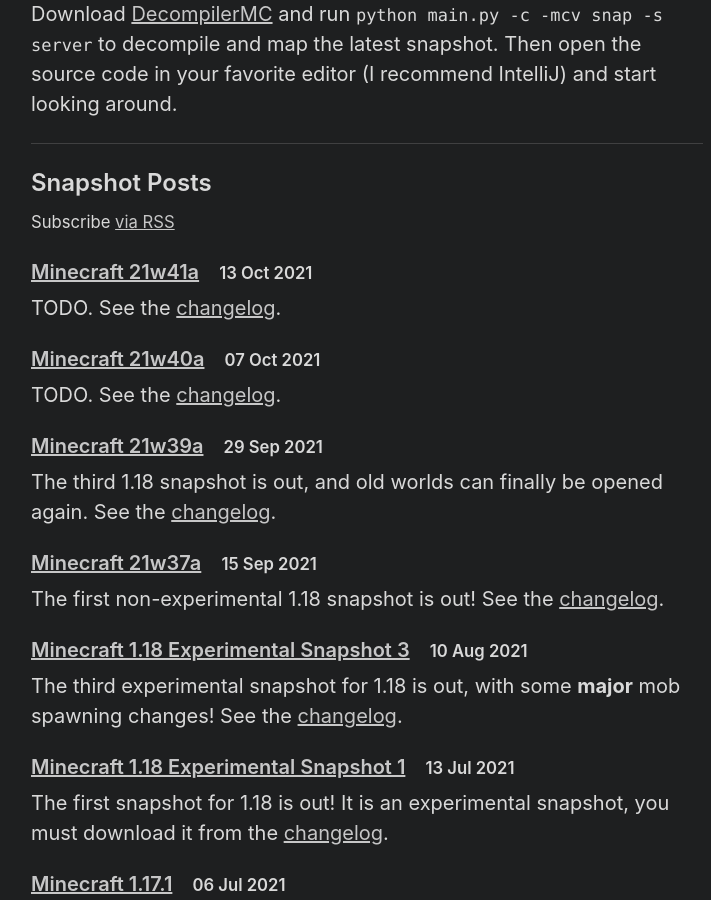
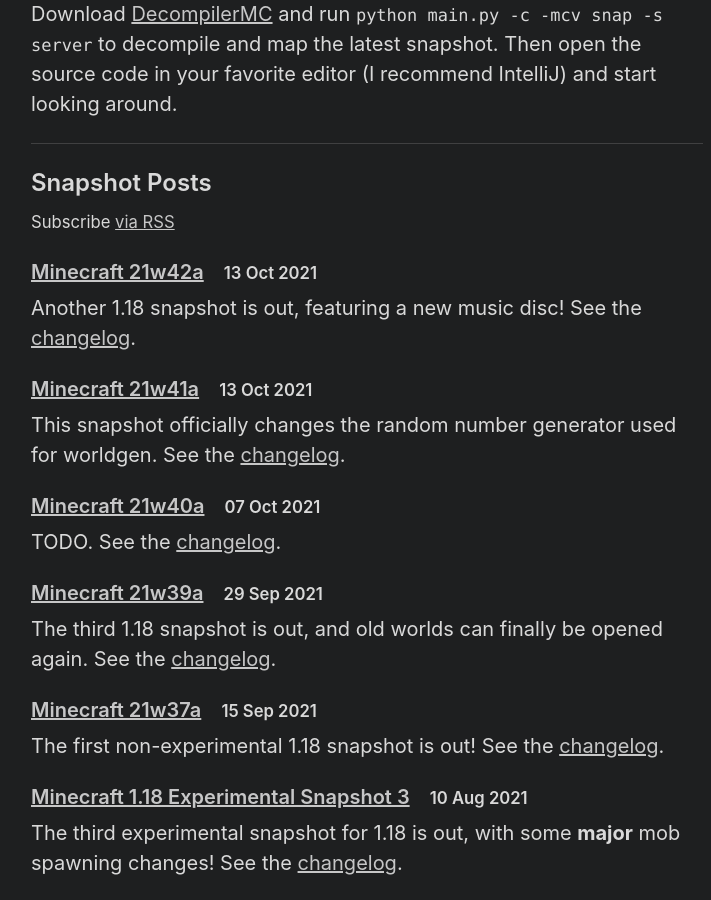
Before and after one commit to Tisawesomeness/tisawesomeness.github.io, a Jekyll site: the page built from snapshots.html, in a window 1280 px wide and 900 px high, scrolled down 542 px. Shown: the whole window, without its empty margins (273-984 px from the left). Built offline with Jekyll 4.4.1, drawn with Linux system fonts in a browser that asks for light colours.

Commit message:
Add 21w42a

```diff
--- a/snapshots/_posts/2021-10-13-21w41a.md
+++ b/snapshots/_posts/2021-10-13-21w41a.md
@@ -4,7 +4,7 @@
 date: 2021-10-13 12:42:19 -0500
 ---
 
-TODO. See the [changelog](https://www.minecraft.net/en-us/article/minecraft-snapshot-21w41a).
+This snapshot officially changes the random number generator used for worldgen. See the [changelog](https://www.minecraft.net/en-us/article/minecraft-snapshot-21w41a).
 
 # New Random Number Generator
 
--- /dev/null
+++ b/snapshots/_posts/2021-10-20-21w42a.md
@@ -0,0 +1,11 @@
+---
+layout: post
+title: "Minecraft 21w42a"
+date: 2021-10-13 12:42:19 -0500
+---
+
+Another 1.18 snapshot is out, featuring a new music disc! See the [changelog](https://www.minecraft.net/en-us/article/minecraft-snapshot-21w42a).
+
+# New Music
+
+See slicedlime's [video](https://youtu.be/mGf2tv-T3C0?t=100) for details on when the new music plays.
```
